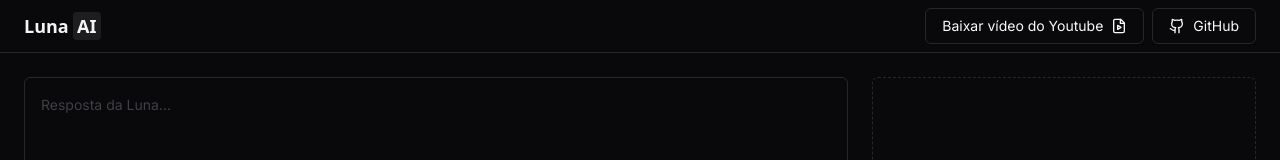
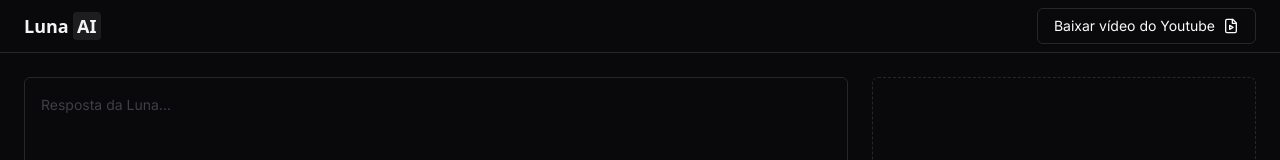
Before and after one commit to MatheusMottaGit/luna-ai, a React (Vite) app in the folder web/: page / in a window 1280 px wide. Shown: the top 160 px of the page. Built offline with nearby package versions, Linux system fonts and the light colour scheme.

Commit message:
handling-video-download

```diff
--- a/web/src/App.tsx
+++ b/web/src/App.tsx
@@ -1,5 +1,3 @@
-import { Github } from "lucide-react";
-import { Button } from "./components/ui/button";
 import { Textarea } from "./components/ui/textarea";
 import DownloadVideoDialog from "./components/download-video-dialog";
 import VideoInputForm from "./components/video-input-form";
@@ -19,14 +17,7 @@ export function App() {
           </span>
         </div>
 
-        <div className="flex gap-2 ">
-          <DownloadVideoDialog />
-
-          <Button variant="outline" className="gap-0">
-            <Github className="w-4 h-4 mr-2" />
-            GitHub
-          </Button>
-        </div>
+        <DownloadVideoDialog />
       </div>
 
       <main className="flex-1 p-6 flex gap-6">
--- a/web/src/components/download-video-dialog.tsx
+++ b/web/src/components/download-video-dialog.tsx
@@ -1,7 +1,7 @@
 import { FileVideo } from "lucide-react"
 import { Button } from "./ui/button"
 import { DownloadVideoForm } from "./download-video-form"
-import { Dialog, DialogContent, DialogTrigger } from "./ui/dialog"
+import { Dialog, DialogContent, DialogDescription, DialogTitle, DialogTrigger } from "./ui/dialog"
 
 const DownloadVideoDialog = () => {
   return (
@@ -15,6 +15,9 @@ const DownloadVideoDialog = () => {
       </DialogTrigger>
 
       <DialogContent className="">
+        <DialogTitle>Download do vídeo</DialogTitle>
+        <DialogDescription className="italic text-zinc-700">(O arquivo será salvo na Área de Trabalho do seu computador)</DialogDescription>
+
         <DownloadVideoForm />
       </DialogContent>
     </Dialog>
--- a/web/src/components/download-video-form.tsx
+++ b/web/src/components/download-video-form.tsx
@@ -40,8 +40,14 @@ export const DownloadVideoForm = () => {
 
   return (
     <>
-      <form onSubmit={handleUrlForm} className='space-y-2 mt-5'>
-        <Input name='url' className='valid:no-underline' placeholder='Enter your Youtube url video...' />
+      <form onSubmit={handleUrlForm} className='space-y-2'>
+        <Input name='url' className='valid:no-underline' placeholder='Insira a url do vídeo do Youtube...' />
+
+        <div className="h-[400px]">
+          {
+            videoUrl ? <iframe src={videoUrl} className='w-full h-full rounded-md'></iframe> : <EmptyVideo />
+          }
+        </div>
 
         <Button
           data-success={status === 'success'}
@@ -68,11 +74,6 @@ export const DownloadVideoForm = () => {
         </Button>
       </form>
 
-      <div className="flex-1">
-        {
-          videoUrl ? <iframe src={videoUrl} className='w-full h-full rounded-md'></iframe> : <EmptyVideo />
-        }
-      </div>
     </>
   )
 }
```
